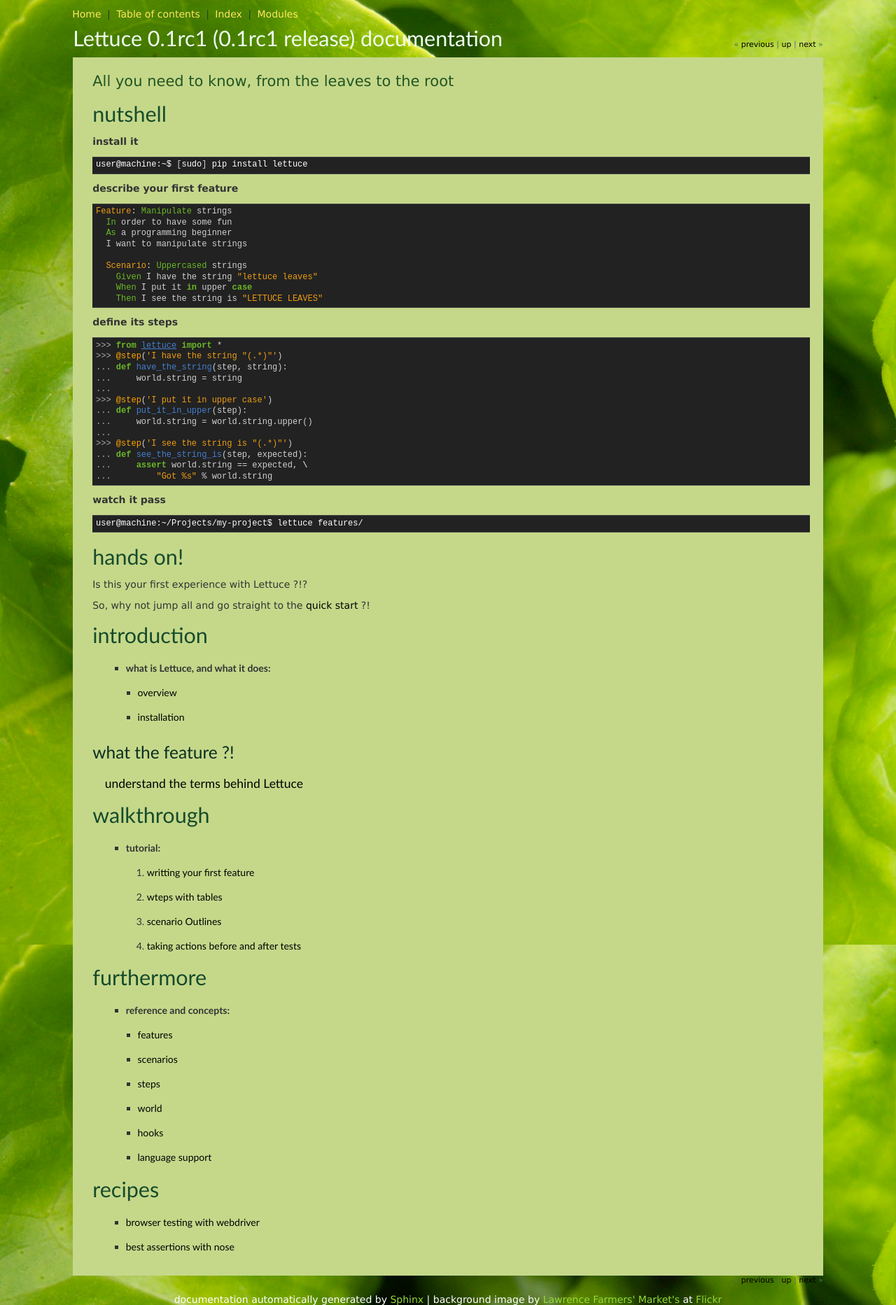
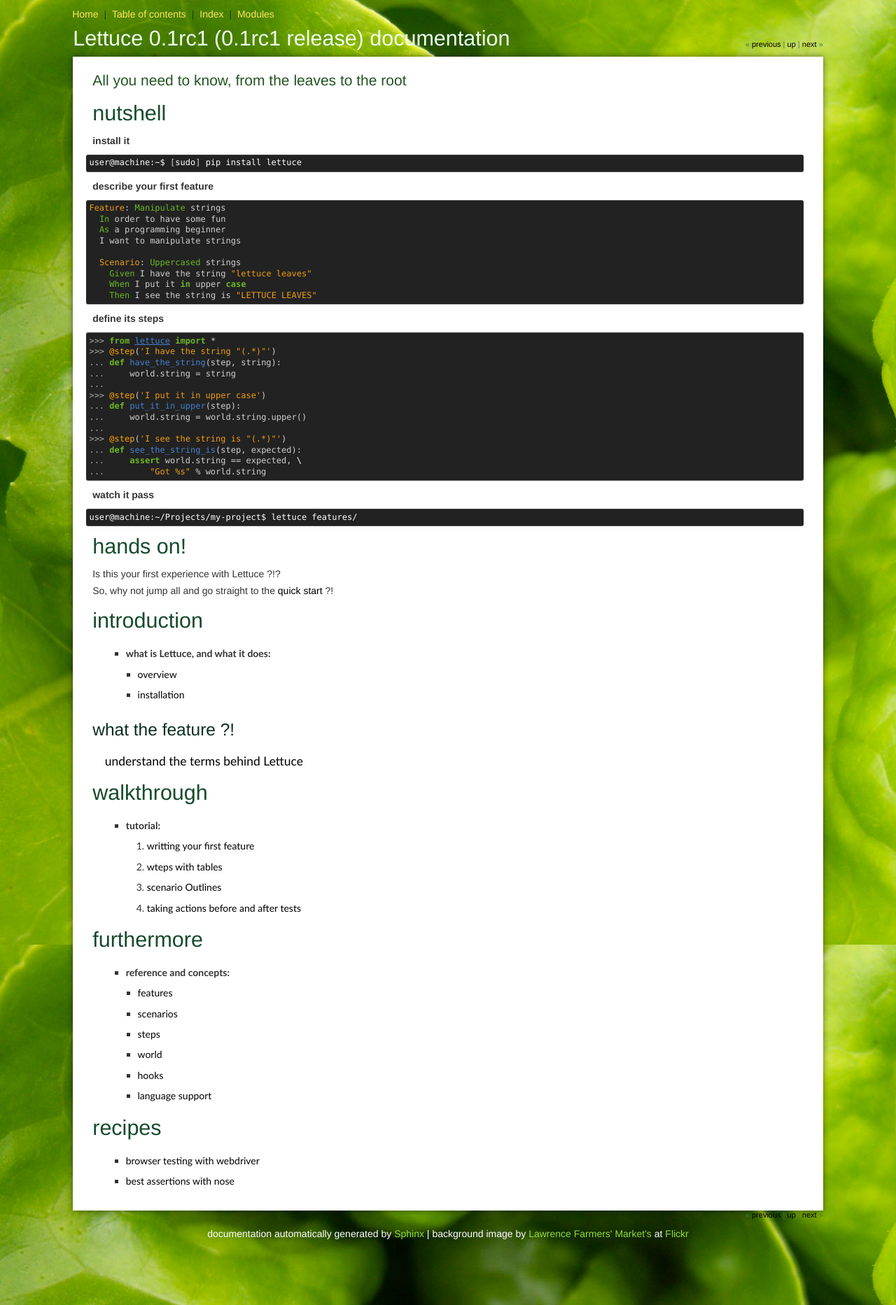
Before and after one commit to gabrielfalcao/lettuce, a Sphinx documentation site: the page built from docs/index.rst, in a window 1280 px wide. Shown: the whole page at 70% size. Built offline with Sphinx 7.4.7, drawn with Linux system fonts in a browser that asks for light colours; the version number is read from the project's files by our own code.

Commit message:
making documentation look nicer

```diff
--- a/docs/_static/basic.css
+++ b/docs/_static/basic.css
@@ -69,7 +69,6 @@
 
 div.sphinxsidebar input {
     border: 1px solid #98dbcc;
-    font-family: sans-serif;
     font-size: 1em;
 }
 
--- a/docs/_static/djangodocs.css
+++ b/docs/_static/djangodocs.css
@@ -1,10 +1,20 @@
 /*** setup ***/
 html, body {background: url(./background.jpg)}
-body { font:14px Verdana,sans-serif; color:black}
+body { font:14px Helvetica, arial, sans-serif; color:black}
 #custom-doc { width:76.54em;*width:74.69em;min-width:995px; max-width:100em; margin:auto; text-align:left; padding-top:16px; margin-top:0}
 #hd { padding: 4px 0 12px 0}
 #bd { background:#C5D88A}
 #ft { color:#C5D88A; font-size:90%; padding-bottom: 2em}
+
+pre {
+     font-size:small; background:#333; border-width:1px 0; margin: 1em 0; padding: .3em .4em; overflow: hidden; line-height: 1.3em; color: #CCC;
+    -moz-border-radius:3px 3px 3px 3px;
+    -webkit-border-radius:3px 3px 3px 3px;
+    border-radius:3px 3px 3px 3px;
+    float:right;
+    padding:1em;
+    width:35em;
+}
 
 /*** links ***/
 a {text-decoration: none}
@@ -16,7 +26,7 @@
 #bd a:hover { background-color:#E0FFB8; color:#234f32; text-decoration:none}
 #bd #sidebar a:hover { color:#ffe761; background:none}
 h2 a, h3 a, h4 a { text-decoration:none !important}
-a.reference em { color:green;font-style:normal;font-weight:bold;text-decoration:underline;}
+a.reference em { color: #595;font-style:normal;font-weight:bold;}
 
 /*** sidebar ***/
 #sidebar div.sphinxsidebarwrapper { font-size:92%; margin-right: 14px}
@@ -36,12 +46,21 @@
 #global-nav a { color:#ffe761}
 
 /*** content ***/
+#yui-main {
+-moz-border-radius:3px 3px 3px 3px;
+-moz-box-shadow:0 0 9px rgba(0, 0, 0, 0.5);
+-webkit-border-radius:3px 3px 3px 3px;
+-webkit-box-shadow:0 0 9px rgba(0, 0, 0, 0.5);
+border-radius:3px 3px 3px 3px;
+box-shadow:0 0 9px rgba(0, 0, 0, 0.5);
+background:none repeat scroll 0 0 #F0F7F0;
+}
 #yui-main div.yui-b { position: relative}
-#yui-main div.yui-b { background: #C5D88A; color: #164B2B; padding: 0.3em 2em 1em 2em}
+#yui-main div.yui-b { background: #FFF; color: #164B2B; padding: 0.3em 2em 1em 2em}
 
 /*** basic styles ***/
 dd { margin-left:15px}
-h1,h2,h3,h4 { margin-top:1em; font-family:"Trebuchet MS",sans-serif; font-weight:normal}
+h1,h2,h3,h4 { margin-top:1em;  font-weight:normal}
 h1 { font-size:218%; margin-top:0.6em; margin-bottom:.4em; line-height:1.1em}
 h2 { font-size:175%; margin-bottom:.6em; line-height:1.2em; color:#092e20}
 h3 { font-size:150%; font-weight:bold; margin-bottom:.2em; color:#487858}
@@ -49,7 +68,7 @@
 div.figure { text-align: center}
 div.figure p.caption { font-size:1em; margin-top:0; margin-bottom:1.5em; color: black}
 hr { color:#ccc; background-color:#ccc; height:1px; border:0}
-p, ul, dl { margin-top:.6em; margin-bottom:1em; color: #333}
+p, ul, dl { margin-top:.6em; color: #333}
 #yui-main div.yui-b img { max-width: 50em; margin-left: auto; margin-right: auto; display: block}
 caption { font-size:1em; font-weight:bold; margin-top:0.5em; margin-bottom:0.5em; margin-left: 2px; text-align: center}
 blockquote { padding: 0 1em; margin: 1em 0; font:125%/1.2em "Trebuchet MS", sans-serif; color:#234f32}
@@ -98,10 +117,17 @@
 #bd a.reference tt.literal { border-bottom: 1px #234f32 dotted}
 
 /*** notes & admonitions ***/
-.note, .admonition { padding:.8em 1em .8em; margin: 1em 0; border:1px solid #94da3a}
+.note, .admonition {
+padding:.8em 1em .8em; margin: 1em 0; background-color: #E8FFE8;
+-moz-border-radius:3px 3px 3px 3px;
+-moz-box-shadow:0 1px 2px rgba(0, 0, 0, 0.3);
+-webkit-border-radius:3px 3px 3px 3px;
+-webkit-box-shadow:0 1px 2px rgba(0, 0, 0, 0.3);
+border-radius:3px 3px 3px 3px;
+box-shadow:0 1px 2px rgba(0, 0, 0, 0.3);
+}
 .admonition-title { font-weight:bold; margin-top:0 !important; margin-bottom:0 !important}
 .admonition .last { margin-bottom:0 !important}
-.note, .admonition { padding-left:65px; background: white url(docicons-note.png) .8em .8em no-repeat}
 div.admonition-philosophy { padding-left:65px; background:url(docicons-philosophy.png) .8em .8em no-repeat}
 div.admonition-behind-the-scenes { padding-left:65px; background:url(docicons-behindscenes.png) .8em .8em no-repeat}
 
@@ -126,7 +152,8 @@
 div#contents ul ul li { margin-top: 0.3em}
 
 /*** IE hacks ***/
-* pre { width: 100%}
+* pre { width: 100%; font-family: Monaco, monospace; font-size: 12px;
+}
 .footer {
     color: white;
 }
--- a/docs/_static/homepage.css
+++ b/docs/_static/homepage.css
@@ -2,9 +2,21 @@
 
 #index div.section dt { font-weight: normal; }
 
-#index #s-nutshell { float: right; width: 35em; background: #E5F8AA; padding: 1em; margin: 2em 0 2em 2em; }
+#index #s-nutshell { float: right; width: 35em; background: #E5F8AA; padding: 1em; margin: 2em 0 2em 2em;
+-moz-border-radius:3px 3px 3px 3px;
+-moz-box-shadow:0 1px 2px rgba(0, 0, 0, 0.3);
+-webkit-border-radius:3px 3px 3px 3px;
+-webkit-box-shadow:0 1px 2px rgba(0, 0, 0, 0.3);
+border-radius:3px 3px 3px 3px;
+box-shadow:0 1px 2px rgba(0, 0, 0, 0.3);
+
+background:none repeat scroll 0 0 #F0F7F0;
+float:right;
+margin:2em 0 2em 2em;
+padding:1em;
+width:35em;
+}
 #index #s-nutshell a {color: #386848}
 #index #s-nutshell h1 {color: #333}
 #index #s-nutshell h2 { margin: 0; }
 #index #s-nutshell strong { font-size: 20px;}
-#index #s-nutshell pre { font-size:small; background:#222; border-width:1px 0; margin: 1em 0; padding: .3em .4em; overflow: hidden; line-height: 1.3em; color: #CCC}
```
